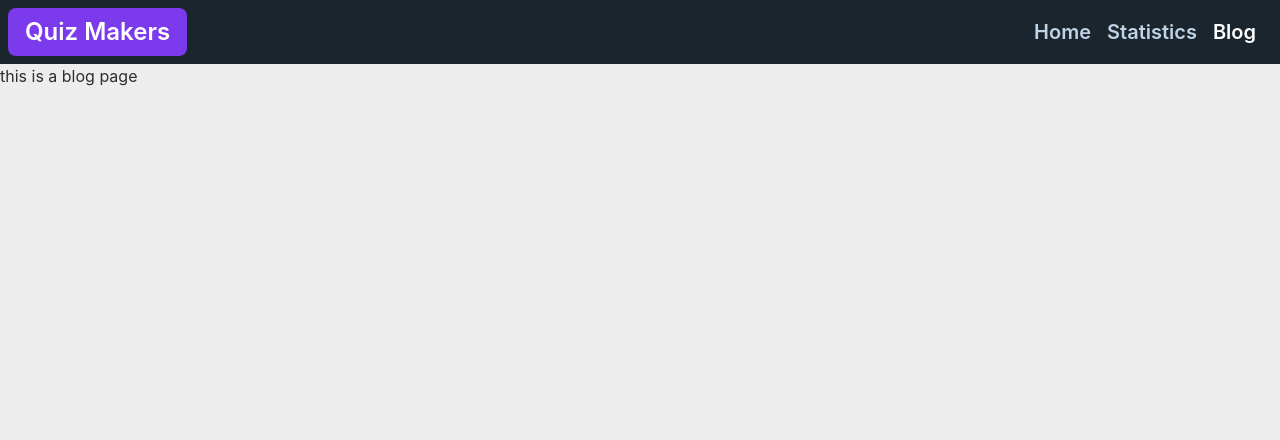
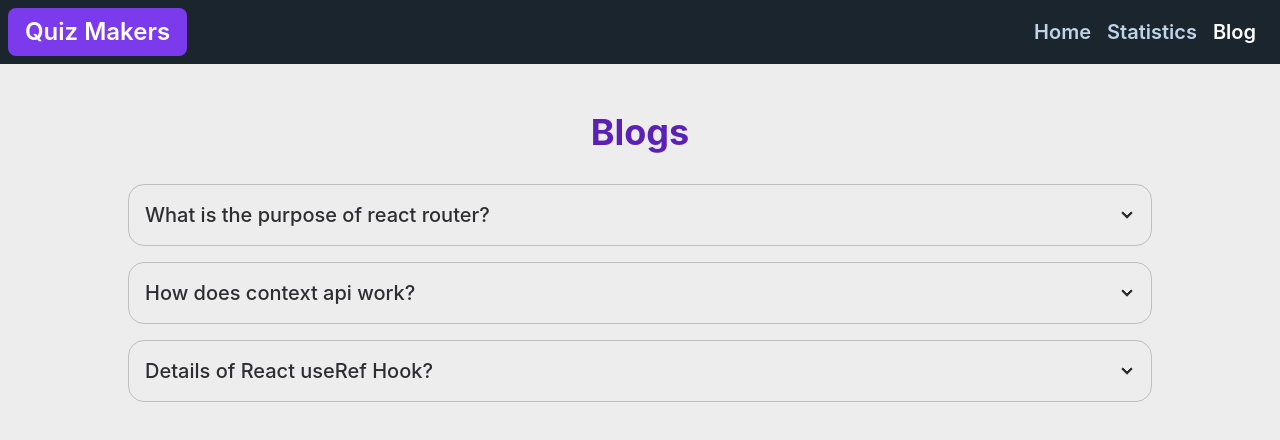
Before and after one commit to anamul101/quiez-assignment, a React (Create React App) app: page /blog in a window 1280 px wide. Shown: the top 440 px of the page. Built offline with nearby package versions, Linux system fonts and the light colour scheme.

Commit message:
Blogs Page

```diff
--- a/src/components/Blog/Blog.js
+++ b/src/components/Blog/Blog.js
@@ -2,8 +2,37 @@ import React from 'react';
 
 const Blog = () => {
     return (
-        <div>
-            <h1>this is a blog page</h1>
+        <div className='w-[80%] mx-auto my-12'>
+            <h1 className='text-4xl font-bold mb-8 text-center text-violet-800'>Blogs</h1>
+            {/* FAQ-1 */}
+            <div tabIndex={0} className="collapse my-4 collapse-arrow border border-base-300 bg-base-100 rounded-box">
+                <div className="collapse-title text-xl font-medium">
+                     What is the purpose of react router?
+                </div>
+                <div className="collapse-content">
+                    <p>React Router is a standard library for routing in React. It enables the navigation among views of various components in a React Application, allows changing the browser URL, and keeps the UI in sync with the URL</p>
+                </div>
+            </div>
+            {/* FAQ-2 */}
+            <div tabIndex={0} className="collapse my-4 collapse-arrow border border-base-300 bg-base-100 rounded-box">
+                <div className="collapse-title text-xl font-medium">
+                    How does context api work?
+                </div>
+                <div className="collapse-content">
+                    <p>The React Context API is a way for a React app to effectively produce global variables that can be passed around. This is the alternative to "prop drilling" or moving props from grandparent to child to parent, and so on. Context is also touted as an easier, lighter approach to state management using Redux.</p>
+                </div>
+            </div>
+            {/* FAQ-3 */}
+            <div tabIndex={0} className="collapse my-4 collapse-arrow border border-base-300 bg-base-100 rounded-box">
+                <div className="collapse-title text-xl font-medium">
+                    Details of React useRef Hook?
+                </div>
+                <div className="collapse-content">
+                    <p>The useRef Hook allows you to persist values between renders.It can be used to store a mutable value that does not cause a re-render when updated.It can be used to access a DOM element directly.</p> <br/>
+                    <p><strong>Does Not Cause Re-renders:</strong><br />
+                        If we tried to count how many times our application renders using the useState Hook, we would be caught in an infinite loop since this Hook itself causes a re-render.</p>
+                </div>
+            </div>
         </div>
     );
 };
```
